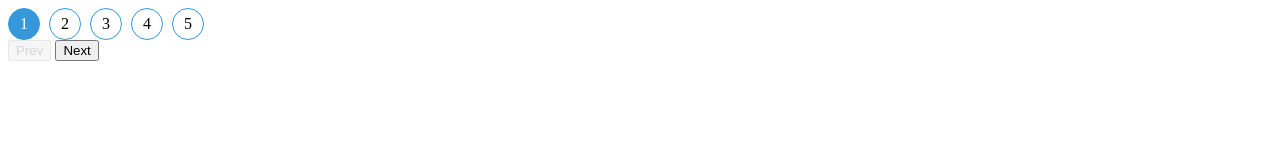
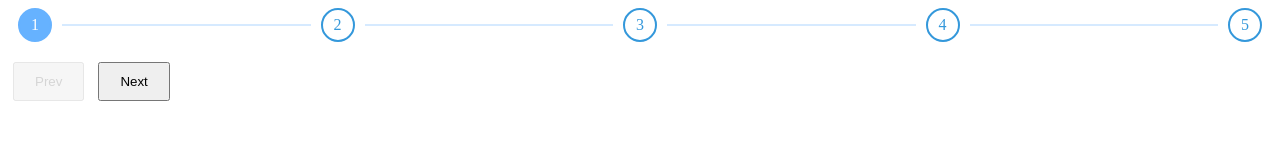
Before and after one commit to acciojob/progress-bar-proabhishek, a website: page main.html in a window 1280 px wide. Drawn offline with Linux system fonts and the light colour scheme.

Commit message:
created a submission

```diff
--- a/main.html
+++ b/main.html
@@ -19,12 +19,13 @@
 <body>
 
 <div class="progress-container">
-    <div class="circle active">1</div>
-    <div class="circle">2</div>
-    <div class="circle">3</div>
-    <div class="circle">4</div>
+    <div class="circle active">1</div><div class="line"></div>
+    <div class="circle">2</div><div class="line"></div>
+    <div class="circle">3</div><div class="line"></div>
+    <div class="circle">4</div><div class="line"></div>
     <div class="circle">5</div>
 </div>
+
 
 <button id="prev" disabled>Prev</button>
 <button id="next">Next</button>
--- a/script.js
+++ b/script.js
@@ -1,6 +1,6 @@
-//your JS code here. If required.
 let currentActive = 1;
 const circles = document.querySelectorAll('.circle');
+const lines = document.querySelectorAll('.line');
 const nextButton = document.getElementById('next');
 const prevButton = document.getElementById('prev');
 
@@ -29,12 +29,18 @@ function update() {
         }
     });
 
+    lines.forEach((line, idx) => {
+        if(idx < currentActive - 1) {
+            line.classList.add('active');
+        } else {
+            line.classList.remove('active');
+        }
+    });
+
     if(currentActive === 1) {
         prevButton.disabled = true;
     } else if(currentActive === circles.length) {
         nextButton.disabled = true;
     } else {
         prevButton.disabled = false;
-        nextButton.disabled = false;
-    }
-}
+        nextButton.disabled =
--- a/styles.css
+++ b/styles.css
@@ -1,18 +1,43 @@
-/*  your css code here. If applicable */
+.progress-container {
+    display: flex;
+    justify-content: center;
+    align-items: center;
+    margin-bottom: 20px;
+}
+
 .circle {
     border-radius: 50%;
     width: 30px;
     height: 30px;
-    border: 1px solid #3498db;
-    display: inline-block;
-    line-height: 30px;
-    text-align: center;
-    margin-right: 5px;
+    border: 2px solid #3498db;
+    display: flex;
+    justify-content: center;
+    align-items: center;
+    margin: 0 10px;
+    font-size: 16px;
+    color: #3498db;
+    background: #fff;
 }
 
-.active, .circle:hover {
+.active {
+    border-color: #66b2ff;
+    background-color: #66b2ff;
+    color: white;
+}
+
+.line {
+    height: 2px;
+    flex: 1;
+    background: #d6eaff;
+}
+
+.line.active {
     background: #3498db;
-    color: white;
+}
+
+button {
+    padding: 10px 20px;
+    margin: 0 5px;
 }
 
 button:disabled {
```
